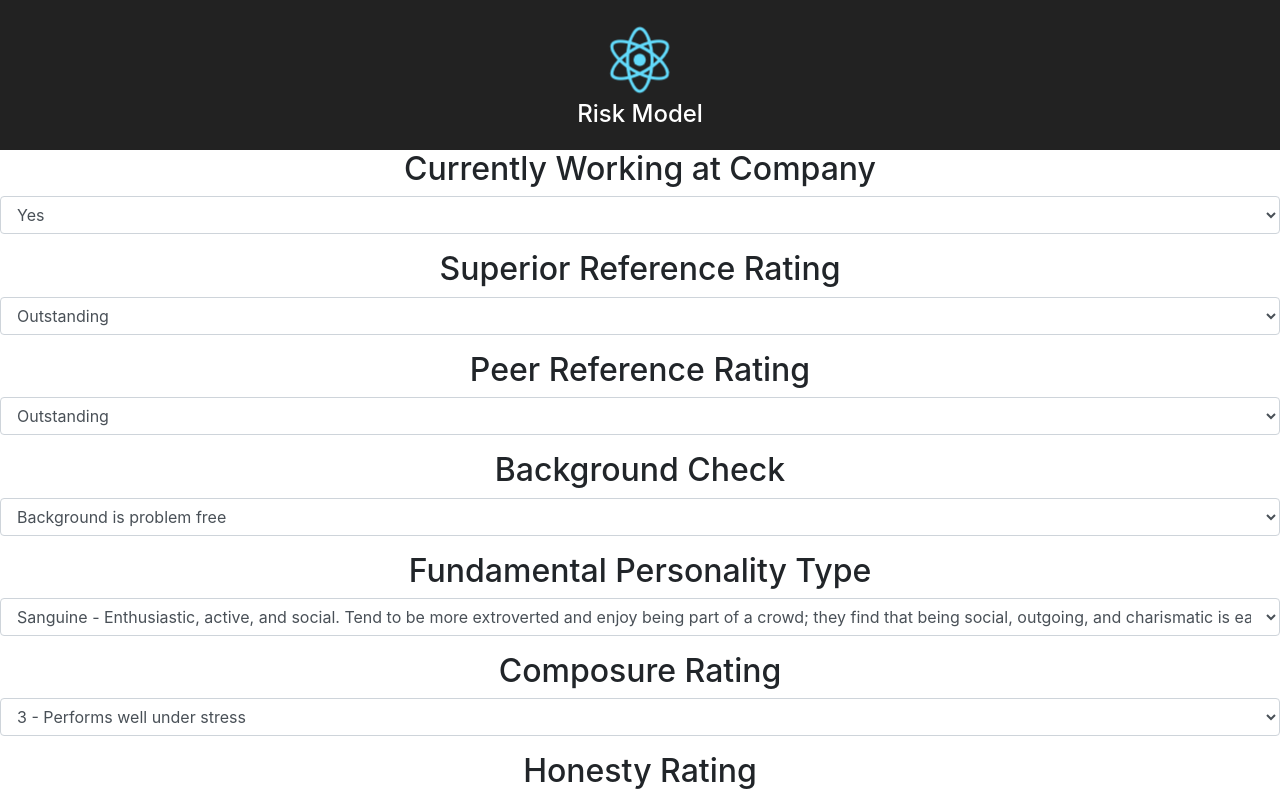
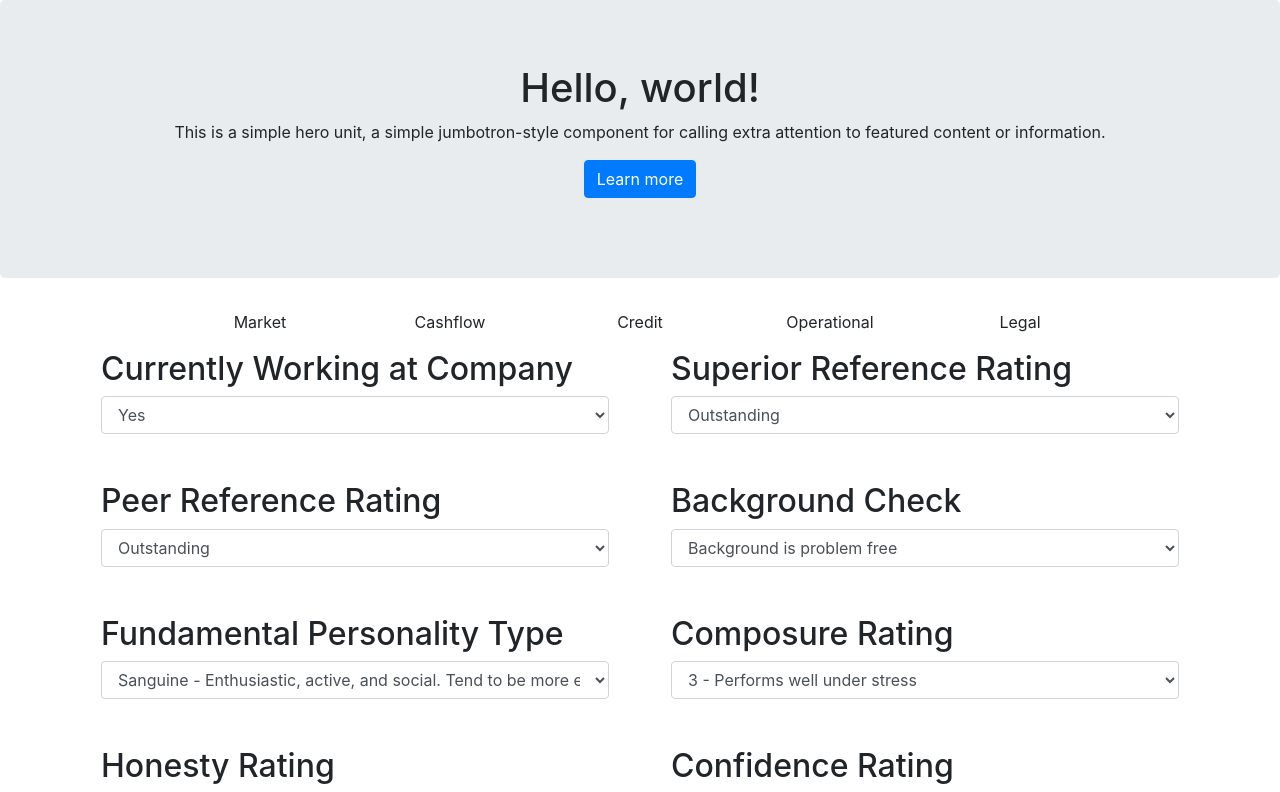
Before and after one commit to anoojlal/Financial-Derivatives-Risk-Model, a React (Create React App) app: page / in a window 1280 px wide. Shown: the top 792 px of the page. Built offline with nearby package versions, Linux system fonts and the light colour scheme.

Commit message:
Added Question component padding

```diff
--- a/src/App.css
+++ /dev/null
@@ -1,28 +0,0 @@
-.App {
-  text-align: center;
-}
-
-.App-logo {
-  animation: App-logo-spin infinite 20s linear;
-  height: 80px;
-}
-
-.App-header {
-  background-color: #222;
-  height: 150px;
-  padding: 20px;
-  color: white;
-}
-
-.App-title {
-  font-size: 1.5em;
-}
-
-.App-intro {
-  font-size: large;
-}
-
-@keyframes App-logo-spin {
-  from { transform: rotate(0deg); }
-  to { transform: rotate(360deg); }
-}
--- a/src/components/App.js
+++ b/src/components/App.js
@@ -1,10 +1,8 @@
 import React, { Component } from 'react';
-import logo from './../logo.svg';
-import './../App.css';
-import { Button, ButtonGroup, ButtonToolbar } from 'react-bootstrap';
+import './../styles/App.css';
+import { Jumbotron, Button, Grid, Row, Col } from 'react-bootstrap';
 import Question from './Question';
 import Data from './../Questions.json';
-
 
 class App extends Component {
   constructor(props) {
@@ -39,27 +37,62 @@ class App extends Component {
     const newValue = this.state.responses[questionId].points *
     (this.state.responses[questionId].selectedResponse.discount / 100);
 
+    const delta = newValue - oldValue;
+
     this.setState({
-      score: this.state.score - oldValue + newValue
+      score: this.state.score + delta
     });
   }
 
   render() {
     return (
       <div className="App">
-        <header className="App-header">
-          <img src={logo} className="App-logo" alt="logo" />
-          <h1 className="App-title" id="welcome">Risk Model</h1>
-        </header>
+        <Jumbotron>
+          <h1>Hello, world!</h1>
+          <p>
+            This is a simple hero unit, a simple jumbotron-style component for calling
+            extra attention to featured content or information.
+          </p>
+          <p>
+            <Button bsStyle="primary">Learn more</Button>
+          </p>
+        </Jumbotron>
 
-        {this.state.responses.map((question) =>
+        <Grid>
+          <Row className="show-grid">
+            <Col md={1}>
+            </Col>
+            <Col md={2}>
+              Market
+            </Col>
+            <Col md={2}>
+              Cashflow
+            </Col>
+            <Col md={2}>
+              Credit
+            </Col>
+            <Col md={2}>
+              Operational
+            </Col>
+            <Col md={2}>
+              Legal
+            </Col>
+          </Row>
+
+        <Row>
+        {this.state.responses.map(question =>
+          <Col md={6}>
             <Question
               question={question.question}
               id={question.id}
               options={question.options}
               handleResponseChange={this.handleResponseChange}
             />
+          </Col>
         )}
+        </Row>
+
+        </Grid>
 
         <h1>Score: {this.state.score} / {this.state.total}</h1>
       </div>
--- a/src/components/Question.js
+++ b/src/components/Question.js
@@ -1,4 +1,5 @@
 import React, { Component } from 'react';
+import './../styles/Question.css';
 import { FormGroup, FormControl } from 'react-bootstrap';
 
 class Question extends Component {
@@ -14,7 +15,7 @@ class Question extends Component {
 
     render() {
         return (
-            <div>
+            <div className="Question">
                 <h2>{this.state.question}</h2>
                 <FormGroup controlId="formControlsSelect">
                     <FormControl
--- a/src/index.js
+++ b/src/index.js
@@ -1,10 +1,10 @@
 import React from 'react';
 import ReactDOM from 'react-dom';
-import './index.css';
+import './styles/index.css';
 import App from './components/App';
 import registerServiceWorker from './registerServiceWorker';
 
-import Bootstrap from 'bootstrap/dist/css/bootstrap.css';
+import '../node_modules/bootstrap/dist/css/bootstrap.min.css';
 
 ReactDOM.render(<App />, document.getElementById('root'));
 registerServiceWorker();
--- /dev/null
+++ b/src/styles/App.css
@@ -0,0 +1,3 @@
+.App {
+  text-align: center;
+}
--- /dev/null
+++ b/src/styles/Question.css
@@ -0,0 +1,4 @@
+.Question {
+    text-align: left;
+    padding: 1em
+}
```
Also changed, not shown: src/logo.svg (deleted), src/styles/index.css (renamed from src/index.css).
